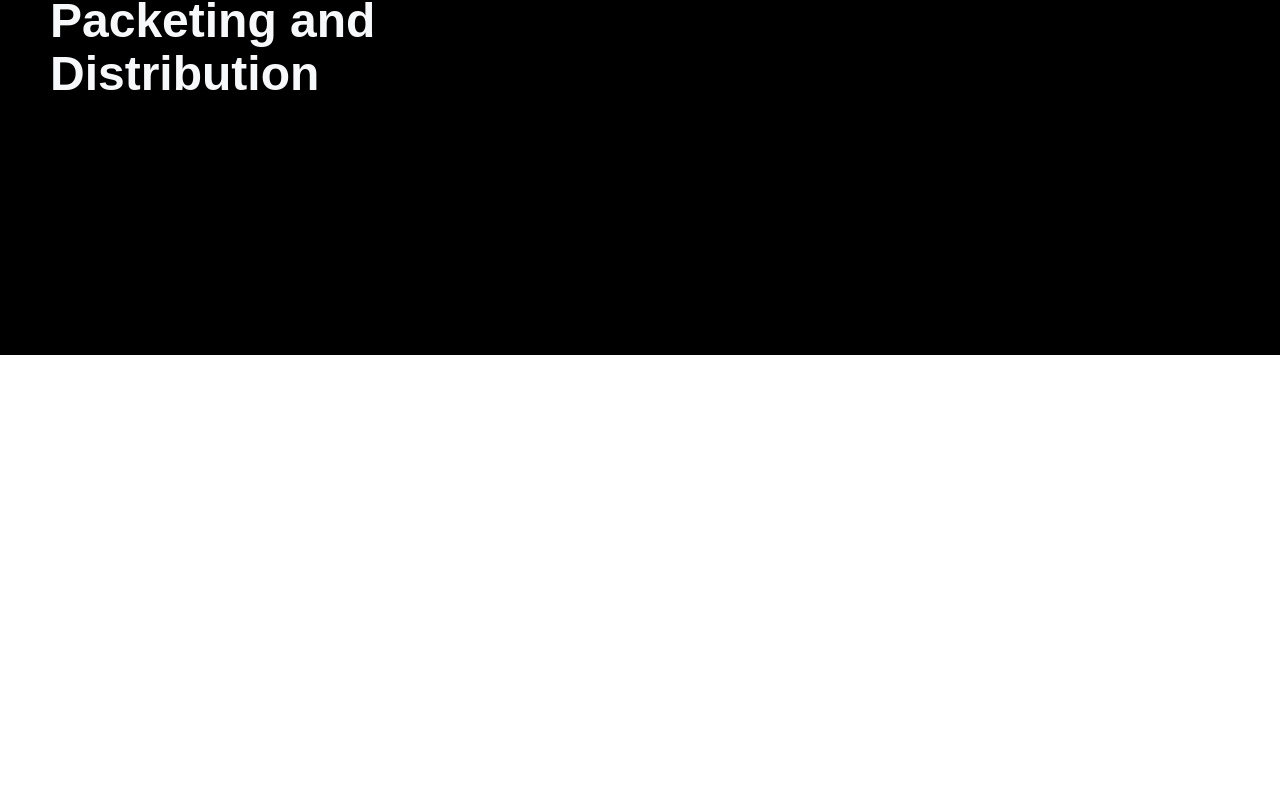
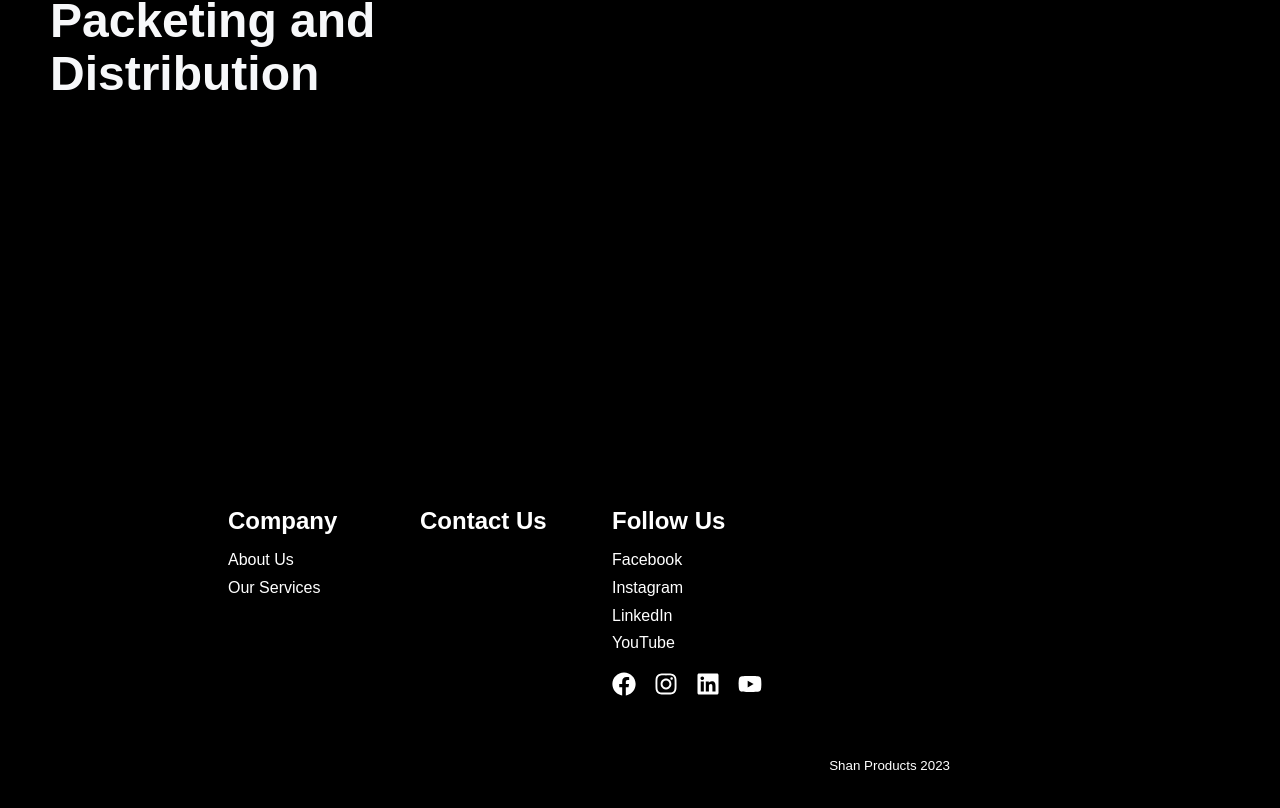
Before and after one commit to SBimsara/Shan-Website-Code, a React (Create React App) app: page /shanproducts/home in a window 1280 px wide. Shown: the part 330-1138 px from the top of the page. Before the commit the page ends 800 px from the top, so only its background shows below. Built offline with nearby package versions, Linux system fonts and the light colour scheme.

Commit message:
added footer sections

```diff
--- a/src/App.js
+++ b/src/App.js
@@ -1,5 +1,5 @@
 import React from "react";
-import { Navbar } from "./components";
+import { Footer, Navbar } from "./components";
 import { BrowserRouter, Routes, Route } from "react-router-dom";
 import GlobalStyle from "./globalStyles";
 import Home from "./pages/Home/Home.js";
@@ -11,6 +11,7 @@ function App() {
       <Routes>
         <Route path="/shanproducts/home" element={<Home />} />
       </Routes>
+      <Footer />
     </BrowserRouter>
   );
 }
--- /dev/null
+++ b/src/components/Footer/Footer.elements.js
@@ -0,0 +1,130 @@
+import { Link } from "react-router-dom";
+import styled from "styled-components";
+
+const primaryColor = "#000";
+const secondaryColor = "#fff";
+const ternaryColor = "#ef2d56";
+
+export const FooterContainer = styled.div`
+  background-color: #000;
+  padding: 4rem 0 2rem 0;
+  display: flex;
+  flex-direction: column;
+  justify-content: center;
+`;
+
+export const FooterSubscription = styled.section`
+  display: flex;
+  flex-direction: column;
+  justify-content: center;
+  align-items: center;
+  text-align: center;
+  margin-bottom: 24px;
+  padding: 24px;
+  color: #fff;
+`;
+
+export const FooterLinksContainer = styled.div`
+  width: 100%;
+  max-width: 1000px;
+  display: flex;
+  justify-content: center;
+
+  @media screen and (max-width: 820px) {
+    padding-top: 32px;
+  }
+`;
+
+export const FooterLinksWrapper = styled.div`
+  display: flex;
+
+  @media screen and (max-width: 820px) {
+    flex-direction: column;
+  }
+`;
+
+export const FooterLinkItems = styled.div`
+  display: flex;
+  flex-direction: column;
+  align-items: flex-start;
+  margin: 16px;
+  text-align: left;
+  width: 160px;
+  box-sizing: border-box;
+  color: #fff;
+
+  @media screen and (max-width: 420px) {
+    margin: 0;
+    padding: 10px;
+    width: 100%;
+  }
+`;
+
+export const FooterLinkTitle = styled.h2`
+  margin-bottom: 16px;
+`;
+
+export const FooterLink = styled(Link)`
+  color: #fff;
+  text-decoration: none;
+  margin-bottom: 0.6rem;
+
+  &:hover {
+    color: ${ternaryColor};
+    transition: 0.3s ease-out;
+  }
+`;
+
+export const SocialMedia = styled.section`
+  max-width: 1000px;
+  width: 100%;
+`;
+
+export const SocialMediaWrap = styled.div`
+  display: flex;
+  justify-content: space-between;
+  align-items: center;
+  width: 90%;
+  max-width: 1000px;
+  margin: 40px auto 0 auto;
+`;
+
+export const SocialLogo = styled(Link)`
+  color: #fff;
+  justify-self: start;
+  cursor: pointer;
+  text-decoration: none;
+  font-size: 2rem;
+  display: flex;
+  align-items: center;
+  margin-bottom: 16px;
+`;
+
+// export const SocialIcon = styled(FaMage)`
+//   margin-right: 10px;
+// `;
+
+export const WebsiteRights = styled.small`
+  color: #fff;
+  margin-bottom: 16px;
+`;
+
+export const SocialIcons = styled.div`
+  margin-top: 10px;
+  display: flex;
+  justify-content: space-between;
+  align-items: center;
+  width: 150px;
+`;
+
+export const SocialIconLink = styled.a`
+  color: ${secondaryColor};
+  /* background-color: ${secondaryColor}; */
+  /* border-radius: 10px; */
+  font-size: 24px;
+
+  &:hover {
+    color: ${ternaryColor};
+    transition: 0.3s ease-out;
+  }
+`;
--- /dev/null
+++ b/src/components/Footer/Footer.js
@@ -0,0 +1,74 @@
+import React from "react";
+import {
+  FooterContainer,
+  FooterSubscription,
+  FooterLinksContainer,
+  FooterLinksWrapper,
+  FooterLinkTitle,
+  FooterLinkItems,
+  FooterLink,
+  SocialMedia,
+  SocialMediaWrap,
+  SocialLogo,
+  WebsiteRights,
+  SocialIcons,
+  SocialIconLink,
+} from "./Footer.elements";
+import { FaFacebook, FaInstagram, FaLinkedin, FaYoutube } from "react-icons/fa";
+
+const Footer = () => {
+  return (
+    <FooterContainer>
+      <FooterSubscription>
+        {/* <FooterSubHeading>
+
+        </FooterSubHeading>
+        <FooterSubText>
+
+        </FooterSubText> */}
+      </FooterSubscription>
+      <FooterLinksContainer>
+        <FooterLinksWrapper>
+          <FooterLinkItems>
+            <FooterLinkTitle>Company</FooterLinkTitle>
+            <FooterLink>About Us</FooterLink>
+            <FooterLink>Our Services</FooterLink>
+          </FooterLinkItems>
+          <FooterLinkItems>
+            <FooterLinkTitle>Contact Us</FooterLinkTitle>
+          </FooterLinkItems>
+          <FooterLinkItems>
+            <FooterLinkTitle>Follow Us</FooterLinkTitle>
+            <FooterLink>Facebook</FooterLink>
+            <FooterLink>Instagram</FooterLink>
+            <FooterLink>LinkedIn</FooterLink>
+            <FooterLink>YouTube</FooterLink>
+
+            <SocialIcons>
+              <SocialIconLink href="/" target="_blank" aria-label="Facebook">
+                <FaFacebook />
+              </SocialIconLink>
+              <SocialIconLink href="/" target="_blank" aria-label="Instagram">
+                <FaInstagram />
+              </SocialIconLink>
+              <SocialIconLink href="/" target="_blank" aria-label="LinkedIn">
+                <FaLinkedin />
+              </SocialIconLink>
+              <SocialIconLink href="/" target="_blank" aria-label="YouTube">
+                <FaYoutube />
+              </SocialIconLink>
+            </SocialIcons>
+          </FooterLinkItems>
+        </FooterLinksWrapper>
+      </FooterLinksContainer>
+      <SocialMedia>
+        <SocialMediaWrap>
+          <SocialLogo>{/* <SocialIcon></SocialIcon> */}</SocialLogo>
+          <WebsiteRights>Shan Products 2023</WebsiteRights>
+        </SocialMediaWrap>
+      </SocialMedia>
+    </FooterContainer>
+  );
+};
+
+export default Footer;
--- a/src/components/index.js
+++ b/src/components/index.js
@@ -1,2 +1,3 @@
 export { default as Navbar } from "./Navbar/Navbar";
 export { default as InfoSection } from "./InfoSection/InfoSection";
+export { default as Footer } from "./Footer/Footer";
```
